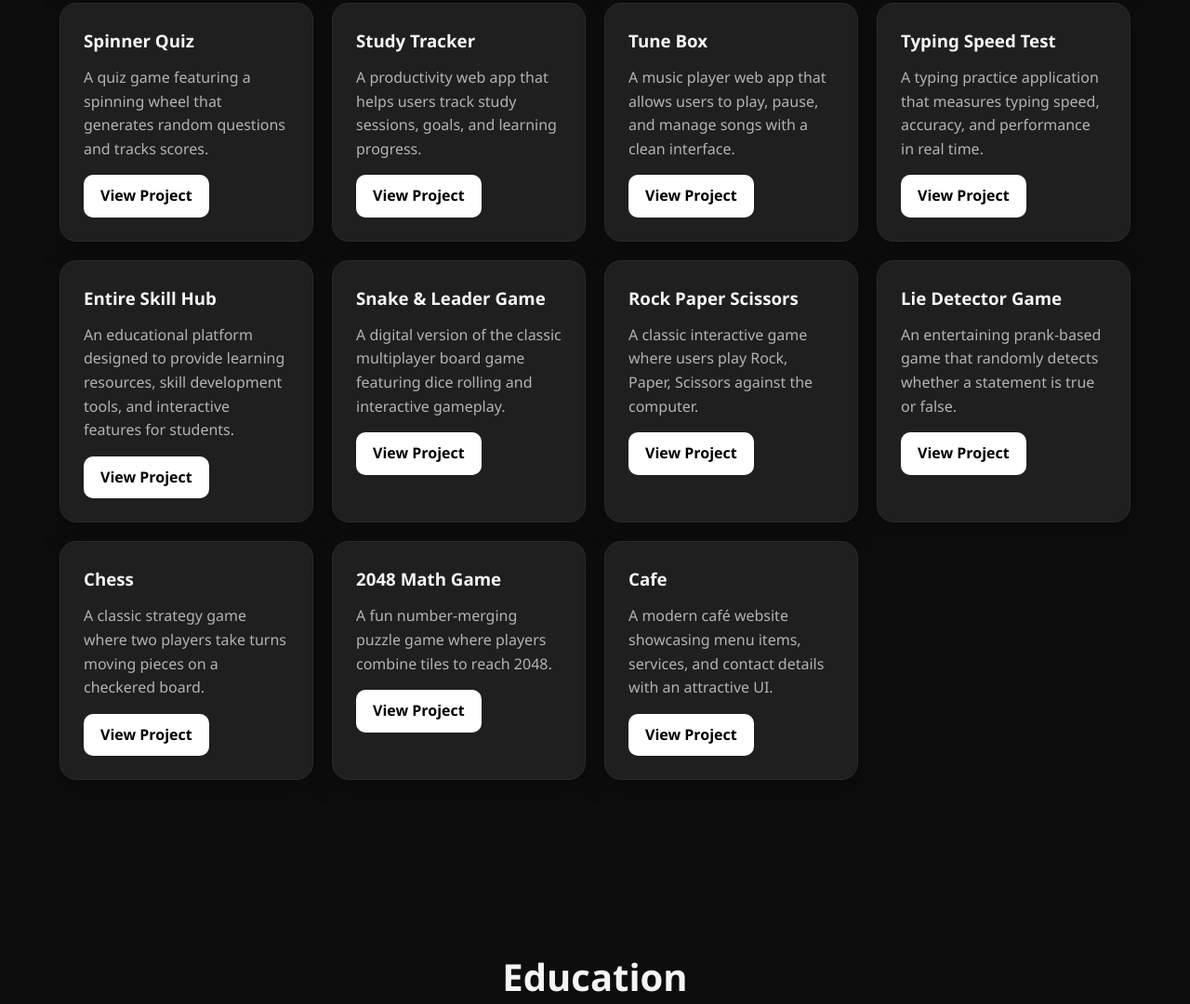
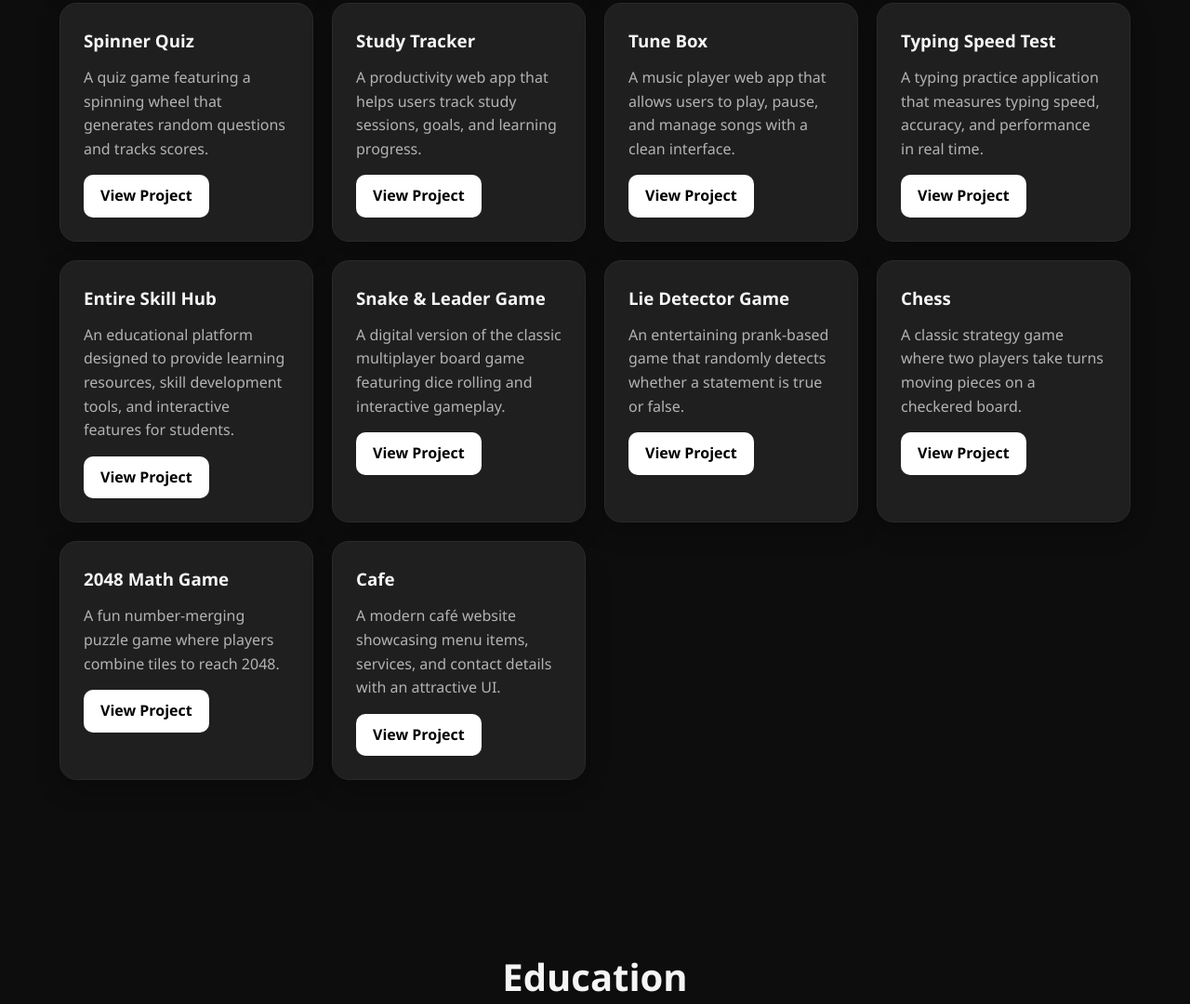
Before and after one commit to hastigor0108/portfolio, a website: page index.html in a window 1280 px wide. Shown: the part 2661-3741 px from the top of the page at 93% size. Drawn offline with Linux system fonts and the light colour scheme.

Commit message:
Updated portfolio design and features

```diff
--- a/index.html
+++ b/index.html
@@ -177,14 +177,6 @@
       </div>
 
       <div class="project-card">
-        <h3>Rock Paper Scissors</h3>
-        <p>
-         A classic interactive game where users play Rock, Paper, Scissors against the computer.
-        </p>
-        <a href="https://hastigor0108.github.io/rock-paper-scissors/" class="project-btn">View Project</a>
-      </div>
-
-      <div class="project-card">
         <h3>Lie Detector Game</h3>
         <p>
          An entertaining prank-based game that randomly detects whether a statement is true or false.
```
